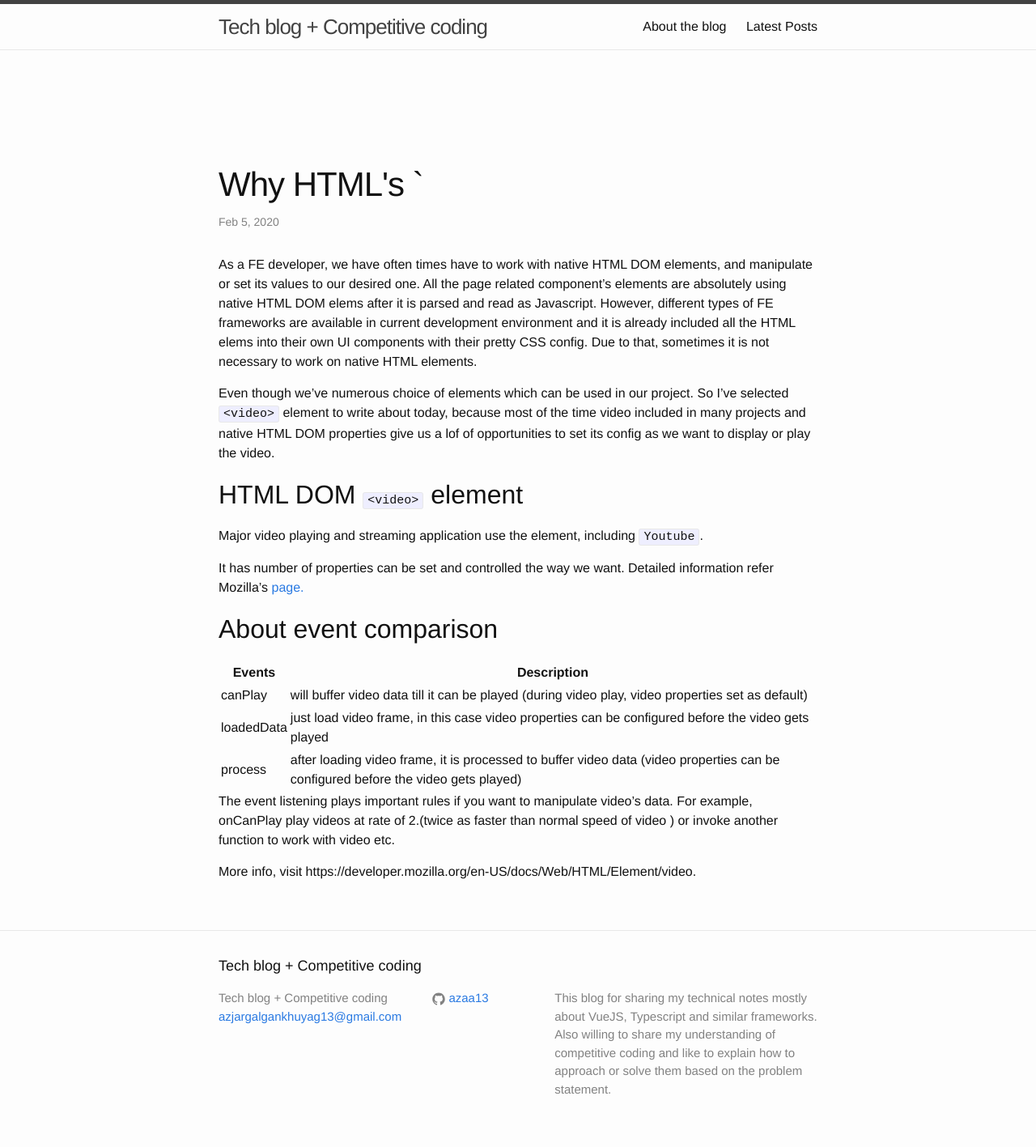
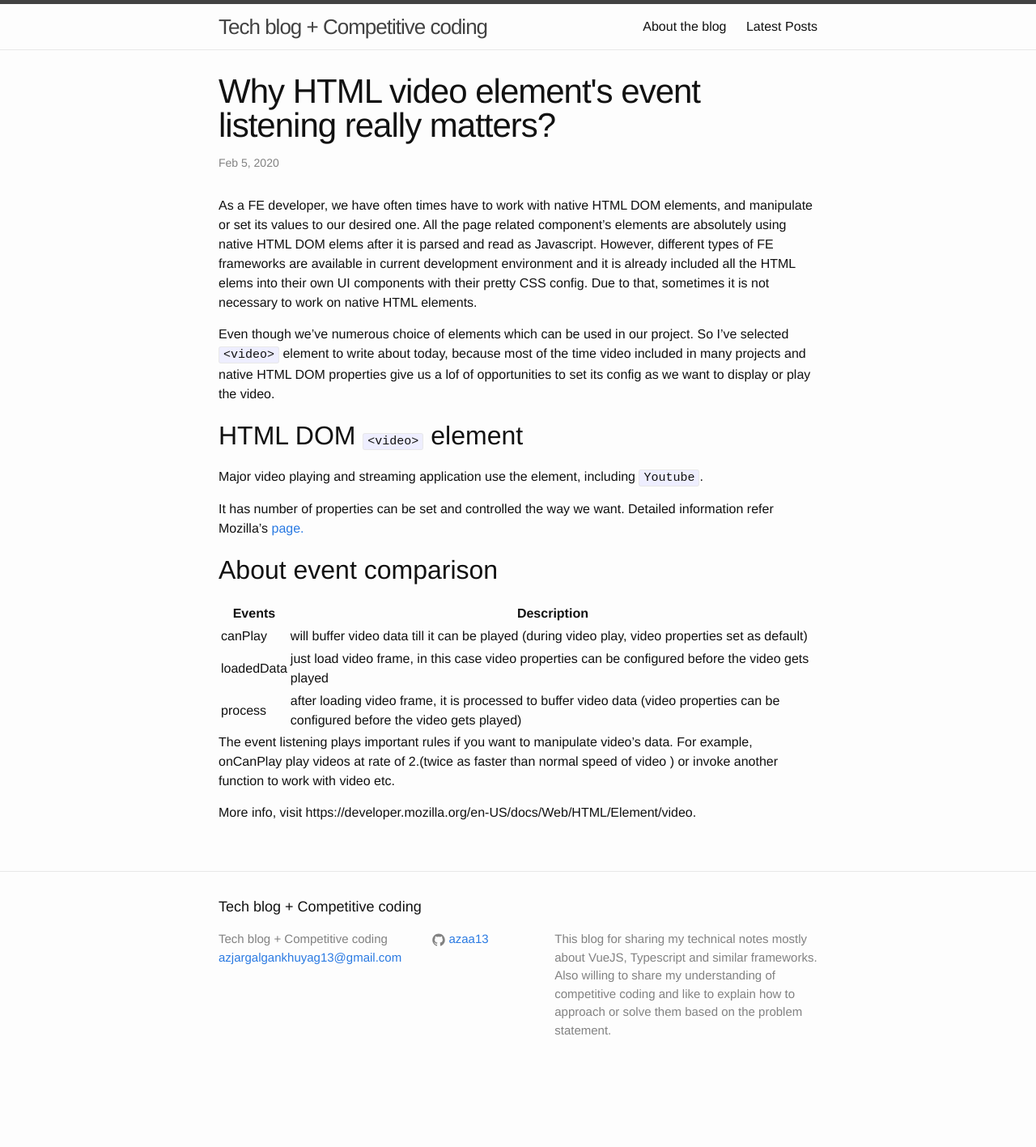
Before and after one commit to azaa13/azaa13.github.io, a Jekyll site: the page built from _posts/2020-02-05-html-video-events.md, in a window 1280 px wide. Shown: the whole page at 81% size. Built offline with Jekyll 4.4.1, drawn with Linux system fonts in a browser that asks for light colours; after the commit the page ends 1344 px from its top, so only the background shows below that.

Commit message:
update title

```diff
--- a/_posts/2020-02-05-html-video-events.md
+++ b/_posts/2020-02-05-html-video-events.md
@@ -1,6 +1,6 @@
 ---
 layout: post
-title:  "Why HTML's `<video>` event listening tag matters? "
+title:  "Why HTML video element's event listening really matters? "
 date:   2020-02-05 18:11:00 +0900
 categories: hmtl dom video event
 ---
```
